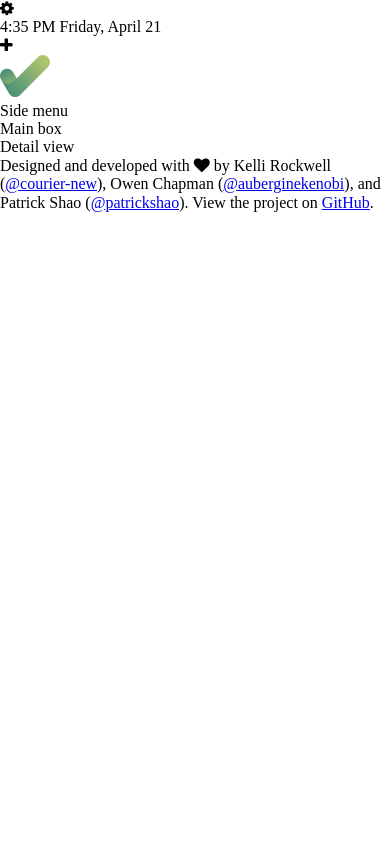
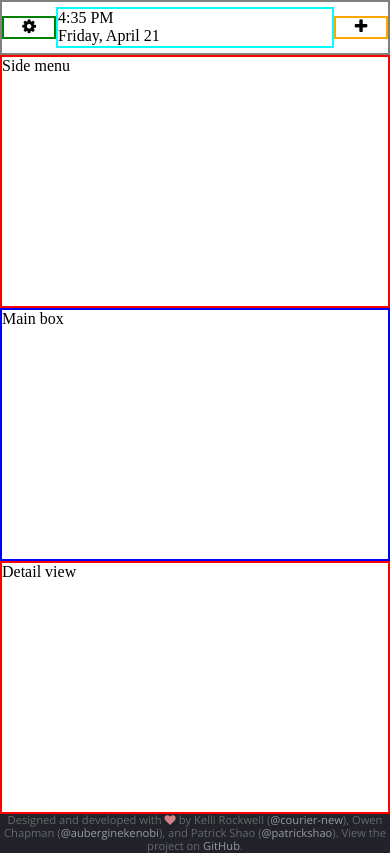
Before and after one commit to auberginekenobi/duit, a PHP site: page /duit-dev/duit-core/app.php in a window 390 px wide. Before the commit the page ends 212 px from the top, so only its background shows below. Run offline with PHP 8.4, Linux system fonts and the light colour scheme; data comes from the database, SQL or seed files in the repository; some libraries are stand-ins or nearby versions.

Commit message:
introduced basic spatial and responsive styling for main app view

```diff
--- a/duit-dev/duit-core/css/main.css
+++ b/duit-dev/duit-core/css/main.css
@@ -329,4 +329,183 @@
   src: url("../../fonts/AmsiProCond-UltraItalic.ttf");
 }
 
+a,
+a:link,
+a:active,
+a:hover,
+a:visited {
+  text-decoration: none;
+  -webkit-transition: all 0.2s linear;
+  transition: all 0.2s linear;
+}
+
+.hidden {
+  display: none;
+}
+
+header {
+  -webkit-box-align: center;
+  -webkit-align-items: center;
+  -ms-flex-align: center;
+  align-items: center;
+  border: 2px solid gray;
+  display: -webkit-box;
+  display: -webkit-flex;
+  display: -ms-flexbox;
+  display: flex;
+  height: 6vh;
+  -webkit-box-pack: justify;
+  -webkit-justify-content: space-between;
+  -ms-flex-pack: justify;
+  justify-content: space-between;
+}
+
+header .col.one, header .col.three {
+  width: 10%;
+  max-width: 100px;
+  min-width: 50px;
+  text-align: center;
+}
+
+header .col.one {
+  border: 2px solid green;
+}
+
+header .col.two {
+  width: 80%;
+  border: 2px solid cyan;
+}
+
+header .col.two time {
+  display: block;
+}
+
+header .col.three {
+  border: 2px solid orange;
+}
+
+section#center {
+  -webkit-box-align: stretch;
+  -webkit-align-items: stretch;
+  -ms-flex-align: stretch;
+  align-items: stretch;
+  display: -webkit-box;
+  display: -webkit-flex;
+  display: -ms-flexbox;
+  display: flex;
+  -webkit-flex-wrap: wrap;
+  -ms-flex-wrap: wrap;
+  flex-wrap: wrap;
+  height: 90vh;
+  -webkit-box-pack: justify;
+  -webkit-justify-content: space-between;
+  -ms-flex-pack: justify;
+  justify-content: space-between;
+}
+
+@media (min-width: 0px) {
+  section#center aside, section#center main {
+    -webkit-box-flex: 1;
+    -webkit-flex: 1 100%;
+    -ms-flex: 1 100%;
+    flex: 1 100%;
+  }
+}
+
+@media (min-width: 600px) {
+  section#center main {
+    -webkit-box-ordinal-group: 2;
+    -webkit-order: 1;
+    -ms-flex-order: 1;
+    order: 1;
+  }
+  section#center aside {
+    -webkit-box-flex: 1;
+    -webkit-flex: 1 -webkit-calc(25% - 1em);
+    -ms-flex: 1 calc(25% - 1em);
+    flex: 1 calc(25% - 1em);
+  }
+  section#center aside#change-view {
+    -webkit-box-ordinal-group: 3;
+    -webkit-order: 2;
+    -ms-flex-order: 2;
+    order: 2;
+  }
+  section#center aside#detail-view {
+    -webkit-box-ordinal-group: 4;
+    -webkit-order: 3;
+    -ms-flex-order: 3;
+    order: 3;
+  }
+}
+
+@media (min-width: 1024px) {
+  section#center main {
+    -webkit-box-flex: 2;
+    -webkit-flex: 2;
+    -ms-flex: 2;
+    flex: 2;
+    -webkit-box-ordinal-group: 3;
+    -webkit-order: 2;
+    -ms-flex-order: 2;
+    order: 2;
+  }
+  section#center aside {
+    -webkit-box-flex: 1;
+    -webkit-flex: 1;
+    -ms-flex: 1;
+    flex: 1;
+  }
+  section#center aside#change-view {
+    -webkit-box-ordinal-group: 2;
+    -webkit-order: 1;
+    -ms-flex-order: 1;
+    order: 1;
+  }
+  section#center aside#detail-view {
+    -webkit-box-ordinal-group: 4;
+    -webkit-order: 3;
+    -ms-flex-order: 3;
+    order: 3;
+  }
+}
+
+section#center aside {
+  border: 2px solid red;
+}
+
+section#center main {
+  border: 2px solid blue;
+}
+
+footer {
+  background-color: #23222b;
+  display: table-cell;
+  font-family: "Open Sans", sans-serif;
+  font-size: 0.7em;
+  height: 4vh;
+  text-align: center;
+  vertical-align: middle;
+  width: 100vw;
+}
+
+footer span {
+  color: #616c68;
+}
+
+footer span i {
+  color: #d28484;
+}
+
+footer span a,
+footer span a:link,
+footer span a:active,
+footer span a:visited {
+  color: #939e9a;
+}
+
+footer span a:hover {
+  color: #dce5e2;
+}
+
 /*# sourceMappingURL=main.css.map */
--- a/duit-dev/duit-core/css/scss/main.scss
+++ b/duit-dev/duit-core/css/scss/main.scss
@@ -10,3 +10,121 @@
 
 @import 'breakpoints';
 @import 'variables';
+
+a,
+a:link,
+a:active,
+a:hover,
+a:visited {
+	text-decoration: none;
+	transition: all 0.2s linear;
+}
+
+.hidden {
+	display: none;
+}
+
+header {
+	align-items: center;
+	border: 2px solid gray;
+	display: flex;
+	height: 6vh;
+	justify-content: space-between;
+	.col {
+		&.one,
+		&.three {
+			width: 10%;
+			max-width: 100px;
+			min-width: 50px;
+			text-align: center;
+		}
+		&.one {
+			border: 2px solid green;
+		}
+		&.two {
+			width: 80%;
+			border: 2px solid cyan;
+			time {
+				display: block;
+			}
+		}
+		&.three {
+			border: 2px solid orange;
+		}
+	}
+}
+
+section#center {
+	align-items: stretch;
+	display: flex;
+	flex-wrap: wrap;
+	height: 90vh;
+	justify-content: space-between;
+	@include respond-to('tiny') {
+		aside, main {
+			flex: 1 100%;
+		}
+	}
+	@include respond-to('small') {
+		main {
+			order: 1;
+		}
+		aside {
+			flex: 1 calc(25% - #{$gutter});
+			&#change-view {
+				order: 2;
+			}
+			&#detail-view {
+				order: 3;
+			}
+		}
+	}
+	@include respond-to('medium') {
+		main {
+			flex: 2;
+			order: 2;
+		}
+		aside {
+			flex: 1;
+			&#change-view {
+				order: 1;
+			}
+			&#detail-view {
+				order: 3;
+			}
+		}
+	}
+
+	aside {
+		border: 2px solid red;
+	}
+	main {
+		border: 2px solid blue;
+	}
+}
+
+footer {
+	background-color: $purple;
+	display: table-cell;
+	font-family: $main-stack;
+	font-size: 0.7em;
+	height: 4vh;
+	text-align: center;
+	vertical-align: middle;
+	width: 100vw;
+	span {
+		color: $gray60;
+		i {
+			color: $pink;
+		}
+		a,
+		a:link,
+		a:active,
+		a:visited {
+			color: $gray40;
+		}
+		a:hover {
+			color: $gray10;
+		}
+	}
+}
```
